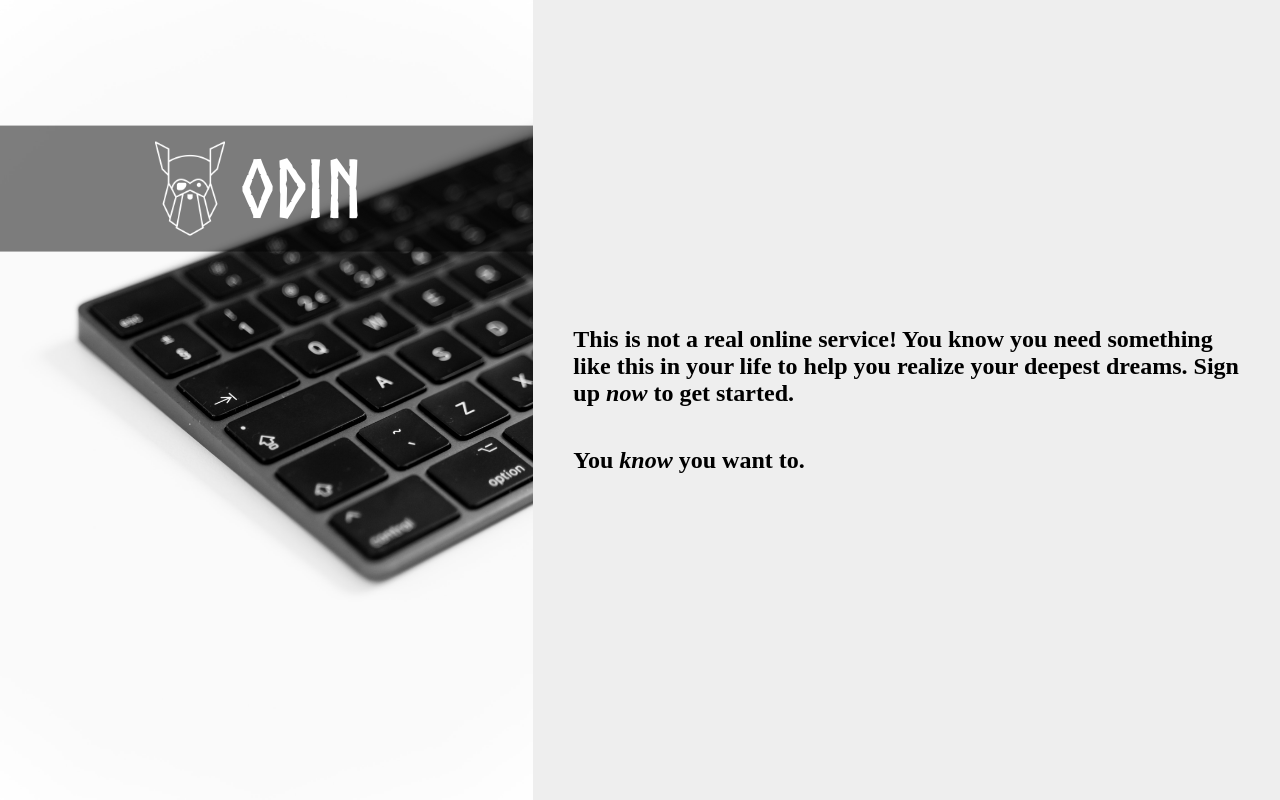
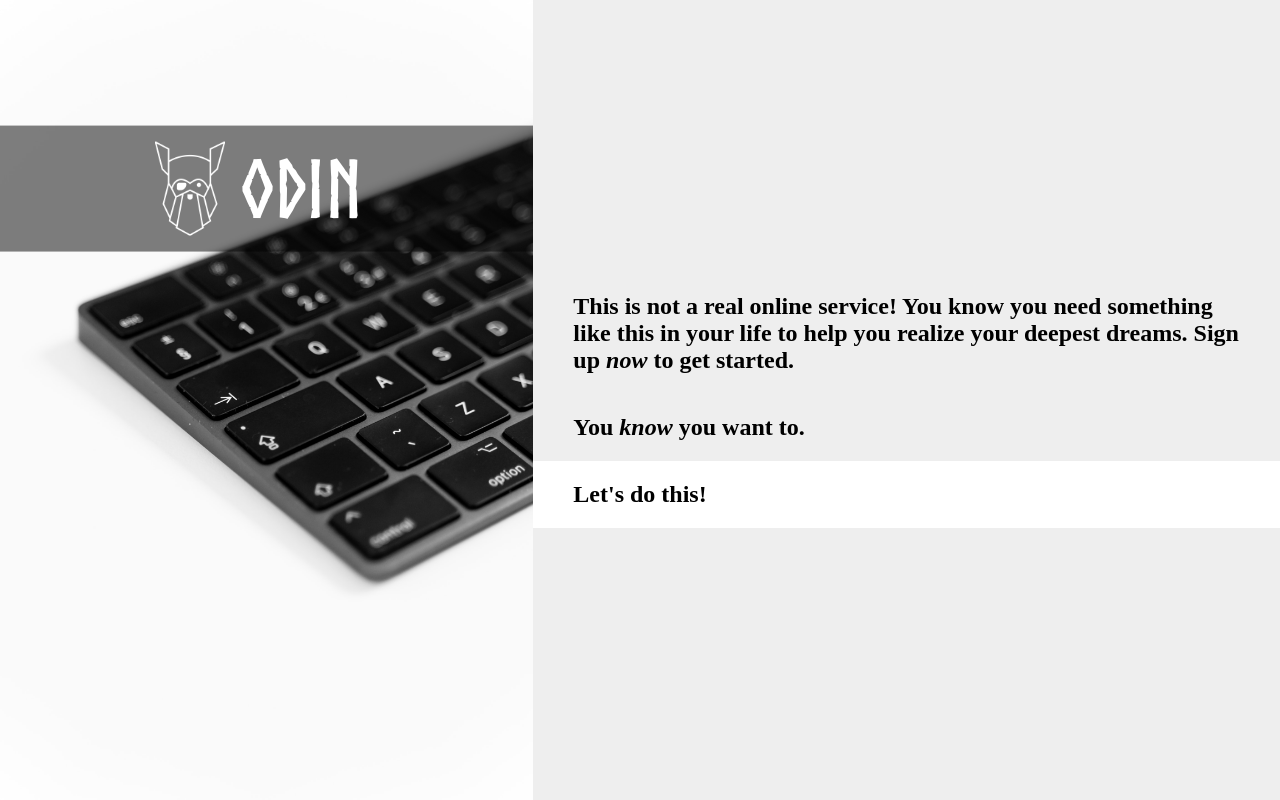
Before and after one commit to kmalcaba/odin-projects, a React (Create React App) app in the folder sign-up-form/: page / in a window 1280 px wide. Built offline with nearby package versions, Linux system fonts and the light colour scheme.

Commit message:
Create form container component

```diff
--- /dev/null
+++ b/sign-up-form/src/components/Form.js
@@ -0,0 +1,11 @@
+import { StyledForm, Title } from "./styled/Form.styled";
+
+const Form = () => {
+  return (
+    <StyledForm>
+      <Title>Let's do this!</Title>
+    </StyledForm>
+  );
+};
+
+export default Form;
--- a/sign-up-form/src/components/SignUpContainer.js
+++ b/sign-up-form/src/components/SignUpContainer.js
@@ -1,4 +1,5 @@
 import { StyledContainer, Paragraph } from "./styled/SignUpContainer.styled";
+import Form from "./Form";
 
 const SignUpContainer = () => {
   return (
@@ -11,6 +12,7 @@ const SignUpContainer = () => {
       <Paragraph>
         You <em>know</em> you want to.
       </Paragraph>
+      <Form />
     </StyledContainer>
   );
 };
--- /dev/null
+++ b/sign-up-form/src/components/styled/Form.styled.js
@@ -0,0 +1,11 @@
+import styled from "styled-components";
+
+export const StyledForm = styled.form`
+  background-color: ${({ theme }) => theme.colors.form};
+  width: 100%;
+`;
+
+export const Title = styled.h2`
+  padding: 20px 0;
+  font-size: 1.5em;
+`;
```
